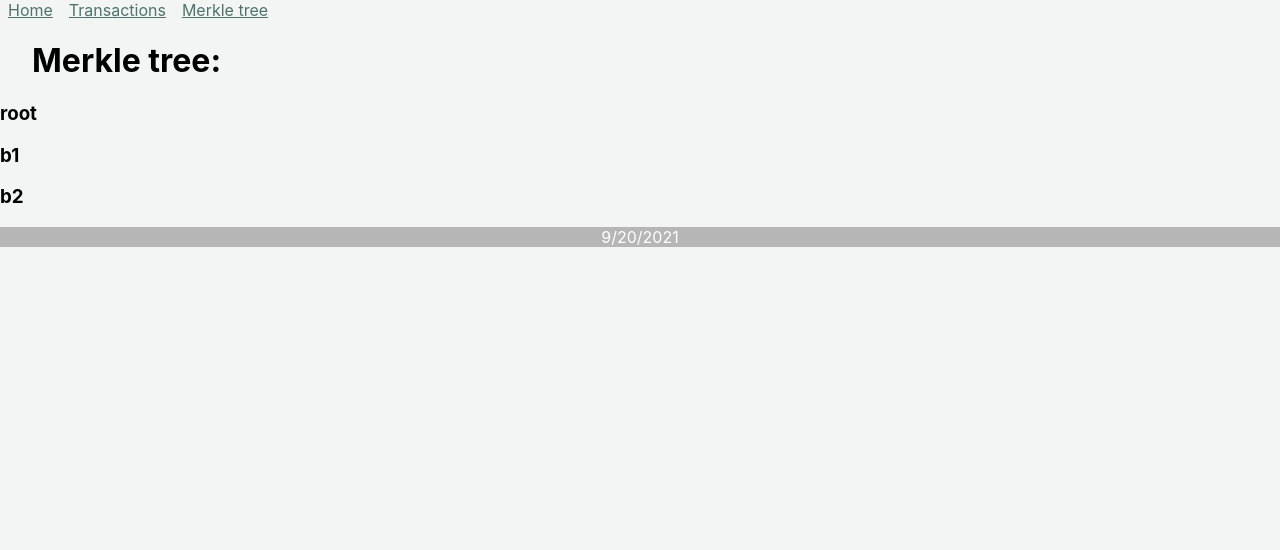
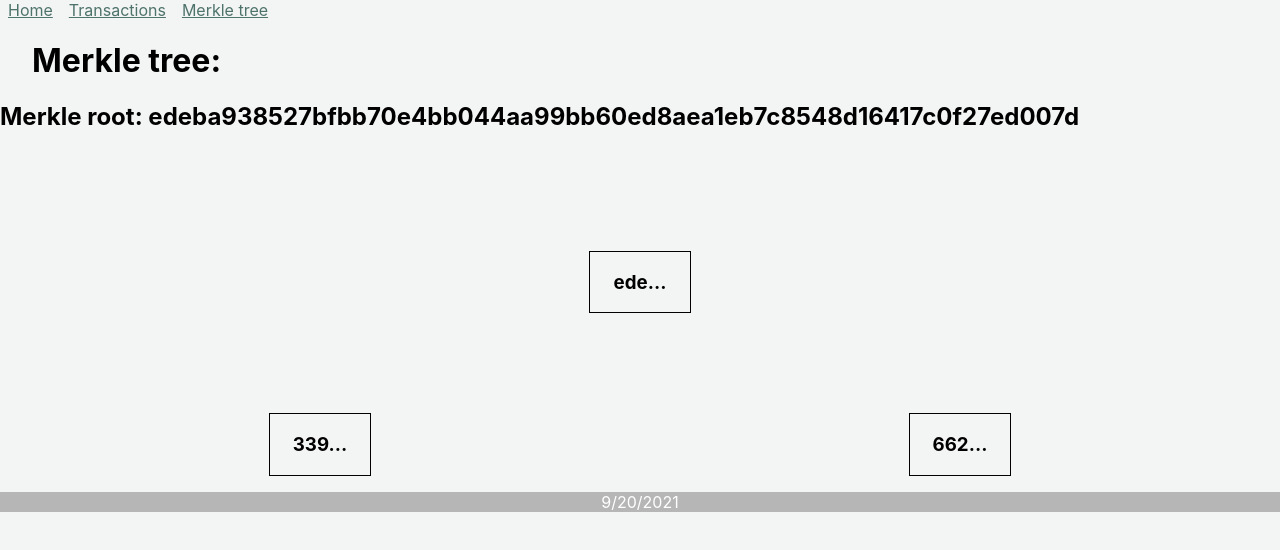
Before and after one commit to dejvids/blockchain-demo, a React (Create React App) app: page /tree in a window 1280 px wide. Shown: the top 550 px of the page. Built offline with nearby package versions, Linux system fonts and the light colour scheme.

Commit message:
Add algorithm creating full markle tree

```diff
--- /dev/null
+++ b/src/components/MerkleTree/MerkleTree/MerkleTree.css
@@ -0,0 +1,5 @@
+.tree-level {
+    width: 100%;
+    display: inline-flex;
+    margin-top: 100px;
+}
--- a/src/components/MerkleTree/MerkleTree/MerkleTree.tsx
+++ b/src/components/MerkleTree/MerkleTree/MerkleTree.tsx
@@ -1,24 +1,183 @@
-import React from 'react'
+import React, { useEffect, useState } from 'react'
+import { connect } from 'react-redux';
+import { AppState } from '../../../store';
+import Transaction from '../../Transactions/Model/Transaction';
 import Node from '../Models/Node'
 import TreeNode from '../TreeNode/TreeNode';
+import sha256 from "crypto-js/sha256";
+import './MerkleTree.css'
 
 type MerkleTreeProps = {
+    transactions: Transaction[];
 
 }
-const MerkleTree:React.FC = () => {
+const MerkleTree: React.FC<MerkleTreeProps> = ({ transactions }) => {
+    const [nodesToPrint, setnodesToPrint] = useState<Node[][]>();
+    const [elems, setElems] = useState<string[][]>([['aaa', 'bbb', 'ccc'], ['111', '222', '333']]);
+    const [root, setRoot] = useState<Node>();
+    const [treeAsText, setTreeAsText] = useState<string>("");
 
-    let left = new Node(false, null, null, 'b1');
-    let right = new Node(false, null, null, "b2");
-    let root = new Node(true, left, right, 'root');
+    let nodes: Node[][];
+    useEffect(() => {
+        nodes = [];
+       buildMerkleTree(transactions);
+
+        // buildTree(transactions);
+
+        // console.log(nodes);
+        // setnodesToPrint(nodes);
+        // setnodesToPrint(nodes);
+
+    }, [])
+
+    let outerText ="";
+
+    const buildMerkleTree = (transactions: Transaction[]) => {
+        const numberOfNodes = transactions.length * 2 - 1;
+        let arrs = Array.from({length: numberOfNodes}, (_, i)=> `${i + 1}`);
+        console.log('Number of nodes ' + numberOfNodes);
+
+        console.log(arrs);
+        let localRoot = insertLevelOrder(arrs, null, 0);
+        console.log('Root:');
+        console.log(localRoot);
+        console.log('Leafes:');
+        setNodes(localRoot as Node);
+        setRoot(localRoot as Node);
+        console.log('First round:');
+        console.log(localRoot);
+        if(localRoot) {
+            let text:string = "";
+            getTextRepresentation(localRoot);
+            setTreeAsText(outerText);
+            printTree(localRoot, 0);
+            setnodesToPrint(nodes);
+            console.log(nodes);
+        }
+
+    }
+
+
+    let index = 0;
+
+    const setNodes = (root:Node)=> {
+        if(root.left == null && root.right == null) {
+            let tx= transactions[index];
+            root.content = tx.hash;
+            index++;
+        }
+        else {
+            let content = "";
+            if(root.left) {
+                setNodes(root.left);
+                content += root.left.content;
+
+            }
+            if(root.right) {
+                setNodes(root.right);
+                content += root.right.content;
+
+            }
+
+            root.content =  sha256(content).toString();
+        }
+    }
+
+
+    const getTextRepresentation = (root:Node) => {
+
+        let text = root.content.substring(0,3);
+        console.log(text);
+        setTreeAsText(text);
+        outerText += text;
+
+        if(root.left) {
+            outerText += '-';
+            getTextRepresentation(root.left);
+        }
+        if(root.right) {
+            outerText += '-';
+            getTextRepresentation(root.right);
+        }
+    }
+
+    const buildTree = (transactions: any[]) => {
+        let r = insertLevelOrder(transactions.map(t => t.hash), null, 0);
+
+        if (r) {
+            printTree(r, 0);
+            setRoot(r);
+
+            console.log(r);
+        }
+    }
+
+    const isLeaf = (node: Node) => {
+        return node.left == null && node.right == null;
+    }
+
+    const insertLevelOrder = (arr: string[],
+        root: Node | null, i: number) => {
+        // Base case for recursion
+        if (i < arr.length) {
+            let temp = new Node(arr[i]);
+            root = temp;
+
+            // insert left child
+            root.left = insertLevelOrder(arr,
+                root.left, 2 * i + 1);
+
+            // insert right child
+            root.right = insertLevelOrder(arr,
+                root.right, 2 * i + 2);
+        }
+        return root;
+    }
+
+    const printTree = (node: Node, level: number = 0) => {
+        // if(isLeaf(node)){
+        //     setnodesToPrint([...nodesToPrint, node])
+        // }
+        if (!nodes[level])
+            nodes[level] = [];
+
+        nodes[level].push(node)
+        level++;
+
+
+        if (node.left) {
+            printTree(node.left, level);
+        }
+
+        if (node.right) {
+            printTree(node.right, level);
+        }
+    }
+
 
     return (
         <div>
             <h1>Merkle tree:</h1>
-            <TreeNode node={root}/>
-            <TreeNode node={root.left}/>
-            <TreeNode node={root.right}/>
+            <h2>Merkle root: {root?.content}</h2>
+            {nodesToPrint?.map(n => {
+                return (
+                    <div className='tree-level'>
+                        {n.map(n2 => {
+                            return (
+                                <TreeNode node={n2} />
+                            );
+                        })}
+                    </div>
+                );
+            })}
         </div>
     )
 }
 
-export default MerkleTree;
+const mapStateToProps = (state: AppState) => {
+    const { transactions } = state.transactions;
+
+    return { transactions };
+}
+
+export default connect(mapStateToProps)(MerkleTree);
--- a/src/components/MerkleTree/Models/Node.ts
+++ b/src/components/MerkleTree/Models/Node.ts
@@ -1,14 +1,17 @@
 class Node {
-    constructor (isRoot: boolean, left: Node|null, right: Node|null, content: string) {
-        this.isRoot = isRoot;
-        this.left = left;
-        this.right = right;
+
+    constructor(content: string) {
         this.content = content;
+        this.left = null;
+        this.right = null;
     }
-    isRoot: boolean;
-    left:Node|null;
-    right:Node|null;
+
+
+    left: Node | null;
+    right: Node | null;
     content: string;
+
+
 }
 
 export default Node
--- /dev/null
+++ b/src/components/MerkleTree/TreeNode/TreeNode.css
@@ -0,0 +1,7 @@
+.node-container {
+    display: inline-block;
+    margin: auto;
+    width: 100px;
+    border: solid black 1px;
+    text-align: center;
+}
--- a/src/components/MerkleTree/TreeNode/TreeNode.tsx
+++ b/src/components/MerkleTree/TreeNode/TreeNode.tsx
@@ -1,5 +1,6 @@
 import React, { FC } from 'react'
 import Node from '../Models/Node'
+import './TreeNode.css'
 
 type TreeNodeProps = {
     node: Node|null
@@ -7,11 +8,8 @@ type TreeNodeProps = {
 
 const TreeNode:React.FC<TreeNodeProps> = ({node})=>{
     return (
-        <div>
-            <h3>{node !== null ?  node.content : '---'}</h3>
-            <div>
-
-            </div>
+        <div className='node-container'>
+            <h3>{node !== null ?  node.content.substring(0,3) + '...' : '---'}</h3>
         </div>
     )
 }
--- a/src/components/Transactions/Transactions.tsx
+++ b/src/components/Transactions/Transactions.tsx
@@ -252,8 +252,6 @@ const mapStateToProps = (state: AppState) => {
     console.log("TX state:");
     const { transactions } = state.transactions;
 
-    console.log(state);
-
     return { transactions };
 }
 
```
